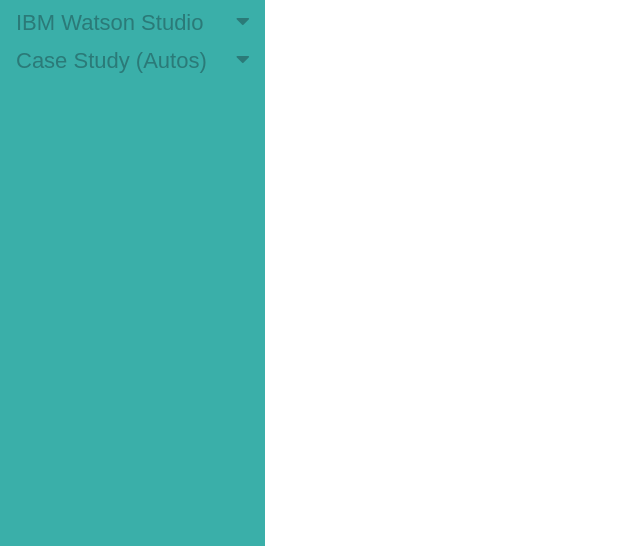
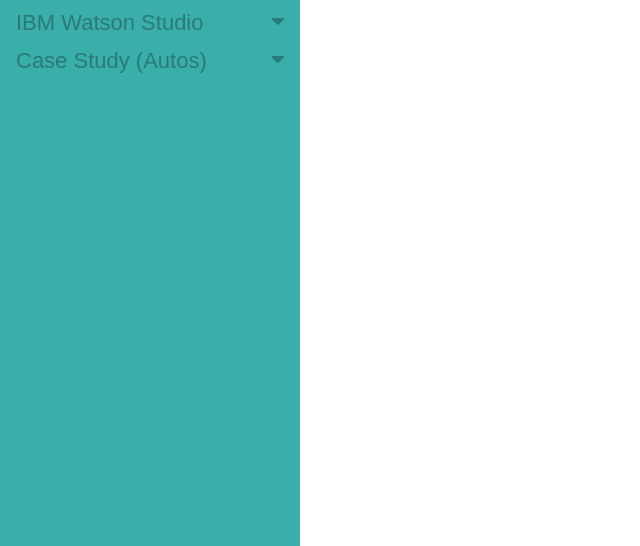
Before and after one commit to baharehgk/baharehgk.github.io, a plain HTML site: page index.html in a window 1280 px wide. Shown: the part 254-800 px from the top of the page, without its empty margins (0-640 px from the left). Drawn offline with Linux system fonts and the light colour scheme.

Commit message:
Update index.html

```diff
--- a/index.html
+++ b/index.html
@@ -14,7 +14,7 @@ body {
 /* Fixed sidenav, full height */
 .sidenav {
   height: 100%;
-  width: 265px;
+  width: 300px;
   position: fixed;
   z-index: 1;
   top: 0;
```
